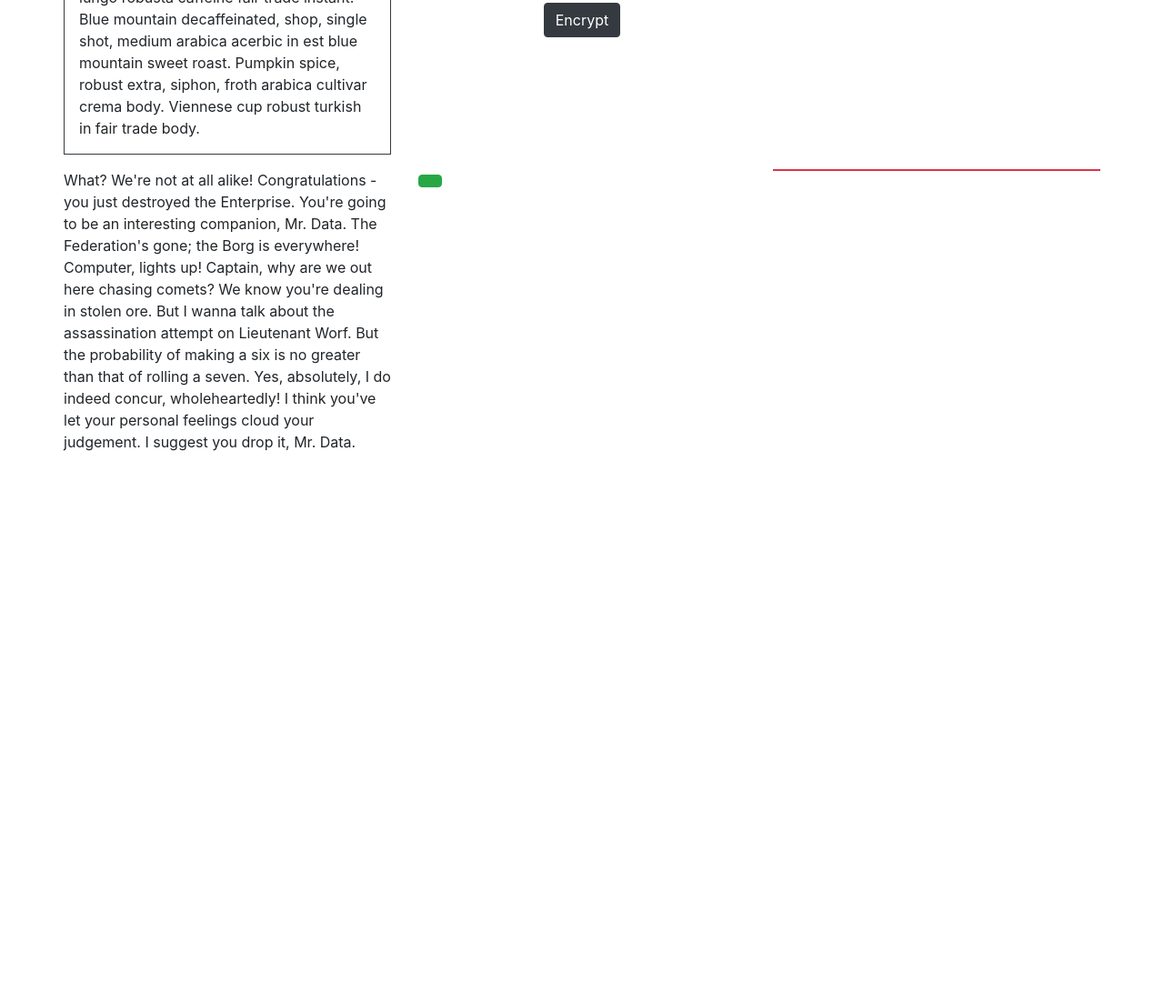
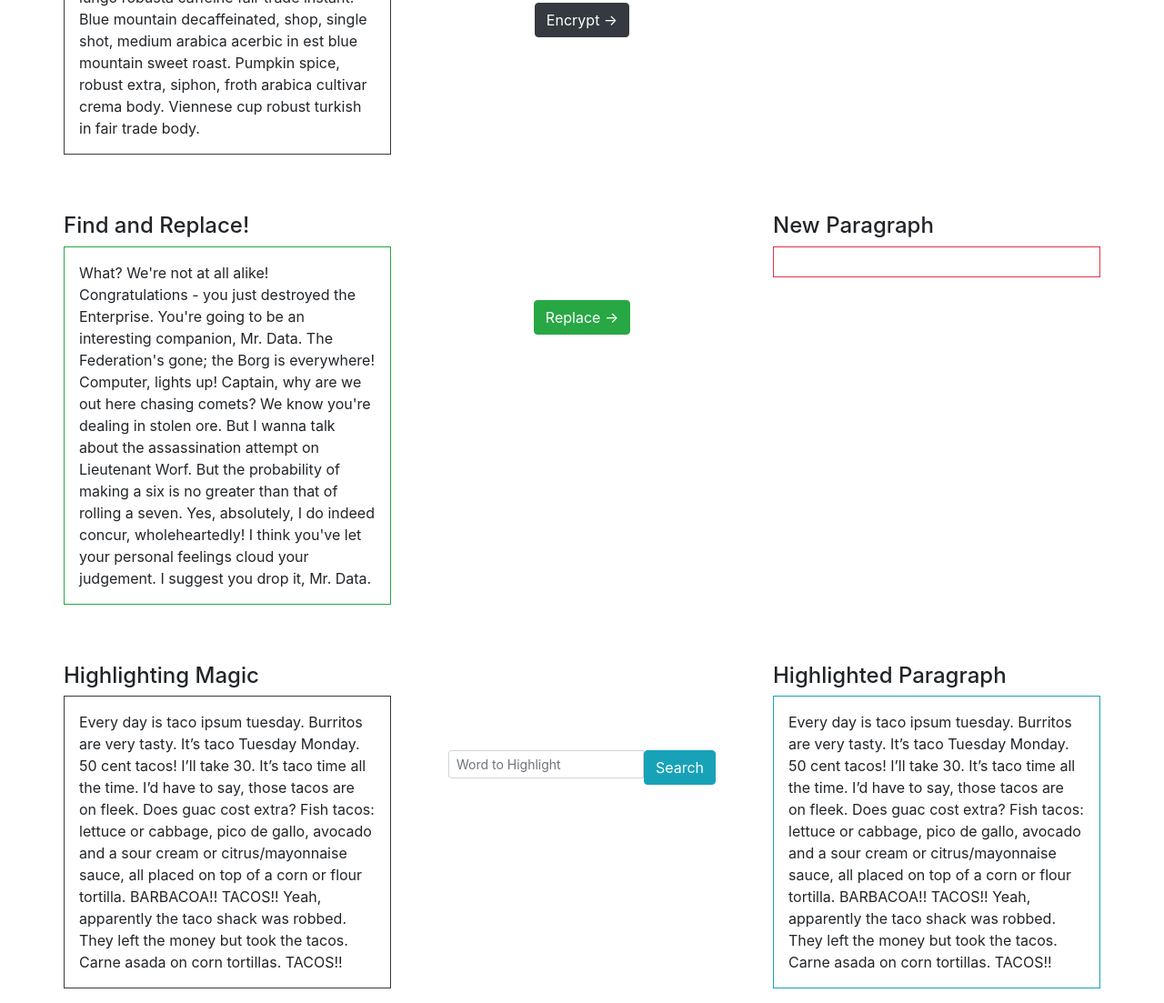
Before and after one commit to jisbell347/literary-mutator, a plain HTML site: page index.html in a window 1280 px wide. Shown: the part 141-1244 px from the top of the page at 91% size. Before the commit the page ends 800 px from the top, so only its background shows below. Drawn offline with nearby package versions, Linux system fonts and the light colour scheme.

Commit message:
Added styling for highlighting

```diff
--- /dev/null
+++ b/css/style.css
@@ -0,0 +1,3 @@
+#highlighted span {
+	background-color: yellow;
+}
--- a/index.html
+++ b/index.html
@@ -4,6 +4,7 @@
 		<meta charset="UTF-8">
 		<!--Bootstrap-->
 		<link rel="stylesheet" href="https://stackpath.bootstrapcdn.com/bootstrap/4.1.3/css/bootstrap.min.css" integrity="sha384-MCw98/SFnGE8fJT3GXwEOngsV7Zt27NXFoaoApmYm81iuXoPkFOJwJ8ERdknLPMO" crossorigin="anonymous">
+		<link rel="stylesheet" href="css/style.css">
 		<script src="js/script.js"></script>
 		<title>JavaScript Event Challenge</title>
 	</head>
@@ -19,26 +20,52 @@
 							froth arabica cultivar crema body. Viennese cup robust turkish in fair trade body.</p>
 					</div>
 					<div class="col-md-4 p-5 my-5 text-center">
-						<button type="button" onclick="rot13()" class="btn btn-dark"> Encrypt</button>
+						<button type="button" onclick="rot13()" class="btn btn-dark"> Encrypt -></button>
 					</div>
 					<div class="col-md-4">
-						<h4 class="display-5">New Sentence</h4>
+						<h4 class="display-5">Encrypted Paragraph</h4>
 						<p id="encryptedSentence" class="border border-primary p-3"></p>
 					</div>
 				</div>
-				<div class="row">
+				<div class="row pt-5">
 					<div class="col-md-4">
-						<p id="starTrek">What? We're not at all alike! Congratulations - you just destroyed the Enterprise. You're going to be an interesting companion,
+						<h4 class="dislay-5">Find and Replace!</h4>
+						<p id="starTrek" class="border border-success p-3">What? We're not at all alike! Congratulations - you just destroyed the Enterprise. You're going to be an interesting companion,
 							Mr. Data. The Federation's gone; the Borg is everywhere! Computer, lights up! Captain, why are we out here chasing comets? We know you're
 							dealing in stolen ore. But I wanna talk about the assassination attempt on Lieutenant Worf. But the probability of making a six is no greater
 							than that of rolling a seven. Yes, absolutely, I do indeed concur, wholeheartedly! I think you've let your personal feelings cloud your judgement.
 							I suggest you drop it, Mr. Data.</p>
 					</div>
-					<div class="col-md-4">
-						<button type="button" class="btn btn-success" onclick="replaceWords()"></button>
+					<div class="col-md-4 p-5 my-5 text-center">
+						<button type="button" class="btn btn-success" onclick="replaceWords()">Replace -></button>
 					</div>
 					<div class="col-md-4">
-						<p id="starWars" class="border border-danger"></p>
+						<h4 class="display-5">New Paragraph</h4>
+						<p id="starWars" class="border border-danger p-3"></p>
+					</div>
+				</div>
+				<div class="row pt-5">
+					<div class="col-md-4">
+						<h4 class="dislay-5">Highlighting Magic</h4>
+						<p id="original" class="border border-dark p-3">Every day is taco ipsum tuesday. Burritos are very tasty.
+							It’s taco Tuesday Monday. 50 cent tacos! I’ll take 30. It’s taco time all the time. I’d have to say, those tacos
+							are on fleek. Does guac cost extra? Fish tacos: lettuce or cabbage, pico de gallo, avocado and a sour cream or citrus/mayonnaise
+							sauce, all placed on top of a corn or flour tortilla. BARBACOA!! TACOS!! Yeah, apparently the taco shack was robbed. They left the money
+							but took the tacos. Carne asada on corn tortillas. TACOS!!</p>
+					</div>
+					<div class="col-md-4 p-5 my-5 text-center">
+						<div class="input-group input-group-sm mb-3">
+							<input type="text" id="search" class="form-control" aria-label="Sizing example input" aria-describedby="inputGroup-sizing-sm" placeholder="Word to Highlight">
+							<button type="button" onClick="highlightSearch()" class="btn btn-info">Search</button>
+						</div>
+					</div>
+					<div class="col-md-4">
+						<h4 class="display-5">Highlighted Paragraph</h4>
+						<p id="highlighted" class="border border-info p-3">Every day is taco ipsum tuesday. Burritos are very tasty.
+							It’s taco Tuesday Monday. 50 cent tacos! I’ll take 30. It’s taco time all the time. I’d have to say, those tacos
+							are on fleek. Does guac cost extra? Fish tacos: lettuce or cabbage, pico de gallo, avocado and a sour cream or citrus/mayonnaise
+							sauce, all placed on top of a corn or flour tortilla. BARBACOA!! TACOS!! Yeah, apparently the taco shack was robbed. They left the money
+							but took the tacos. Carne asada on corn tortillas. TACOS!!</p>
 					</div>
 				</div>
 			</div>
```
